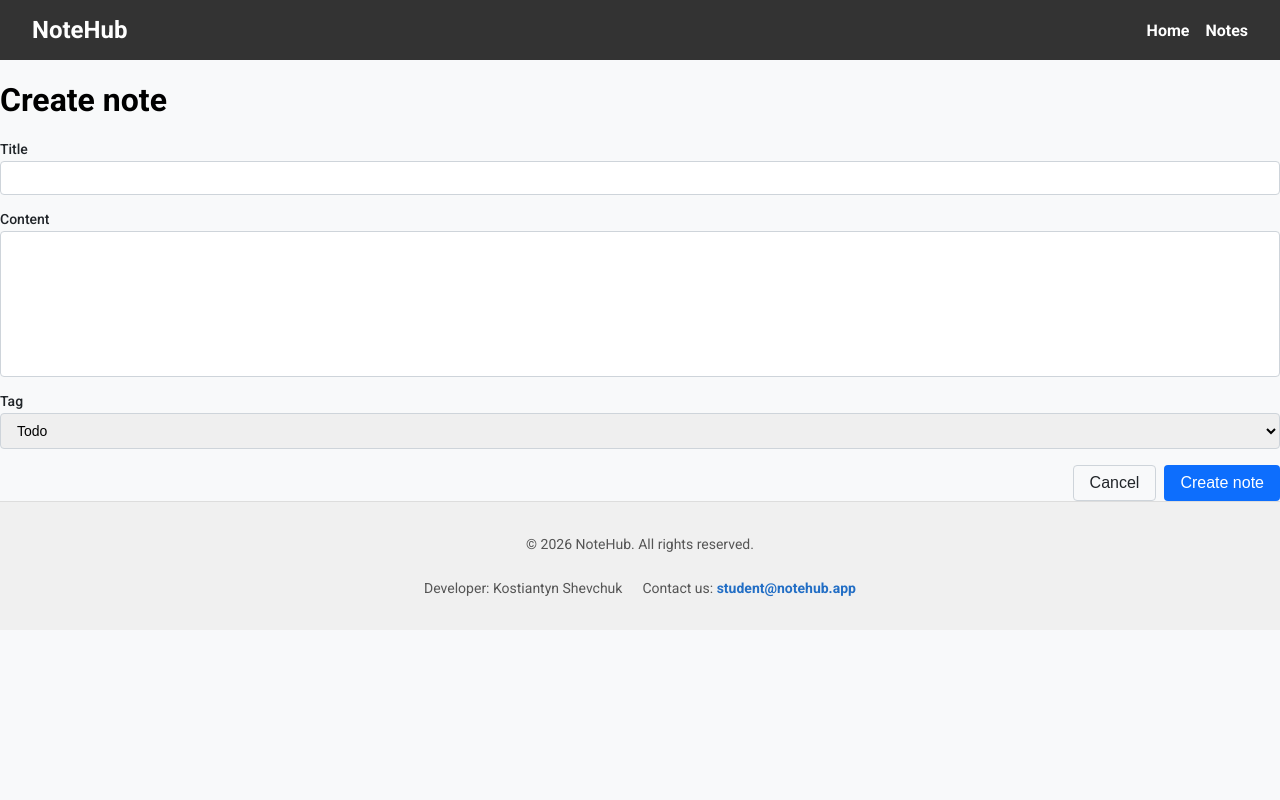
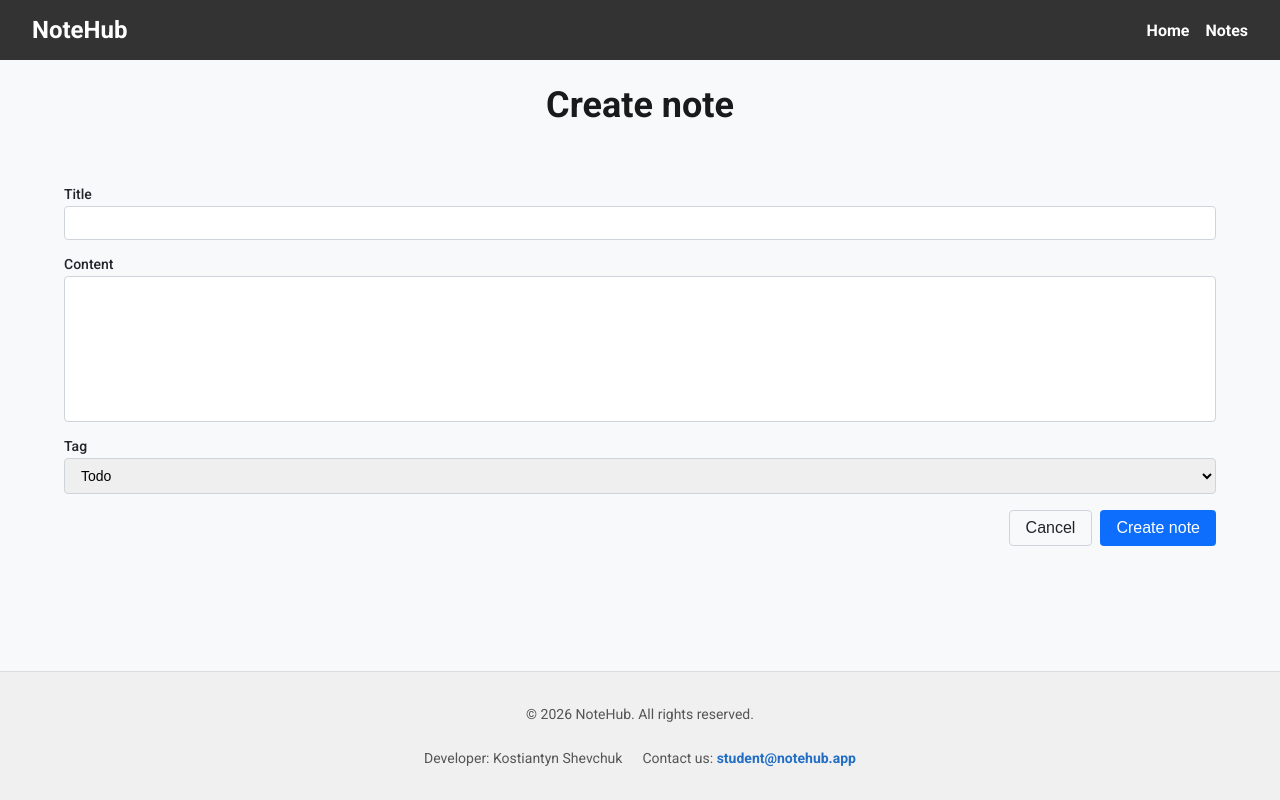
Before and after one commit to cshevchukod/08-zustand, a Next.js app: page /notes/action/create in a window 1280 px wide. Built offline with nearby package versions, Linux system fonts and the light colour scheme; no server answers.

Commit message:
fix styles 2

```diff
--- a/app/notes/action/create/page.tsx
+++ b/app/notes/action/create/page.tsx
@@ -1,6 +1,8 @@
 import type { Metadata } from 'next';
 
 import NoteForm from '@/components/NoteForm/NoteForm';
+
+import css from './CreateNote.module.css';
 
 export const metadata: Metadata = {
   title: 'Create note | NoteHub',
@@ -22,9 +24,10 @@ export const metadata: Metadata = {
 
 export default function CreateNote() {
   return (
-    <main>
-      <div>
-        <h1>Create note</h1>
+    <main className={css.main}>
+      <div className={css.container}>
+        <h1 className={css.title}>Create note</h1>
+
         <NoteForm />
       </div>
     </main>
--- a/app/notes/filter/layout.tsx
+++ b/app/notes/filter/layout.tsx
@@ -9,7 +9,7 @@ export default function NotesLayout({ children, sidebar }: Props) {
   return (
     <section className={css.container}>
       <aside className={css.sidebar}>{sidebar}</aside>
-      <div className={css.content}>{children}</div>
+      <div className={css.notesWrapper}>{children}</div>
     </section>
   );
 }
```
Also changed, not shown: app/globals.css (line endings or trailing spaces), app/notes/action/create/CreateNote.module.css (line endings or trailing spaces), app/notes/filter/LayoutNotes.module.css (line endings or trailing spaces), components/NoteForm/NoteForm.module.css (line endings or trailing spaces), components/SidebarNotes/SidebarNotes.module.css (line endings or trailing spaces).
